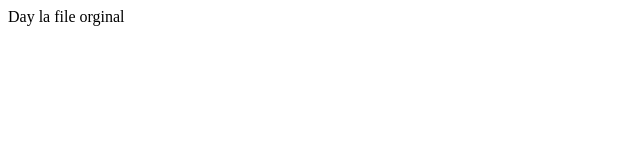
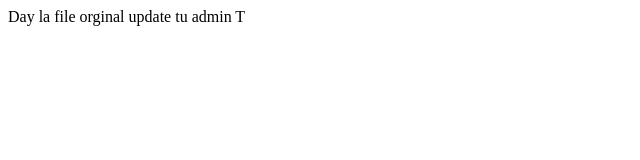
Before and after one commit to taihm/MyRepo, a plain HTML site: page index.html in a window 1280 px wide. Shown: the whole page, without its empty margins (0-640 px from the left). Drawn offline with Linux system fonts and the light colour scheme.

Commit message:
update admin 1

```diff
--- a/index.html
+++ b/index.html
@@ -4,5 +4,7 @@
  </head>
  <body>
  Day la file orginal
+
+update tu admin T
  </body>
 </html>
```
